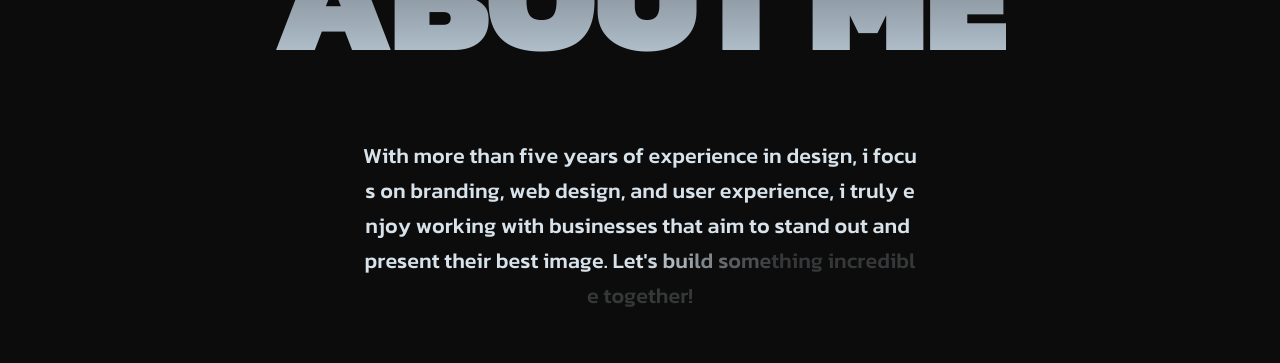
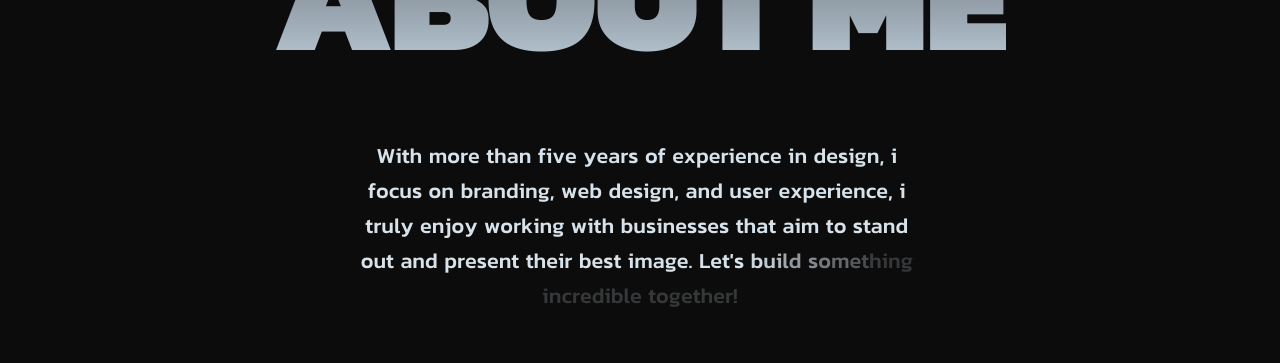
Before and after one commit to aayush-webdev/jin, a React (Vite) app: page / in a window 1280 px wide. Shown: the part 1760-2123 px from the top of the page. Built offline with nearby package versions, Linux system fonts and the light colour scheme; grey boxes are pictures that could not be loaded; the HTML template or start-up script is replaced by a standard one.

Commit message:
feat: add portfolio sections and animated text components

```diff
--- a/src/components/AnimatedText.tsx
+++ b/src/components/AnimatedText.tsx
@@ -15,27 +15,43 @@ export default function AnimatedText({ text, className = '', style = {} }: Anima
     offset: ['start 0.8', 'end 0.2'],
   })
 
-  const characters = text.split('')
+  // Split into words so the browser can only wrap at word boundaries,
+  // never mid-word. Each word is an inline-block so it stays together.
+  const words = text.split(' ')
+  const totalChars = text.replace(/ /g, '').length
+  let charIndex = 0
 
   return (
     <p
       ref={ref}
       className={`relative ${className}`}
-      style={{ overflowWrap: 'break-word', wordBreak: 'break-word', ...style }}
+      style={style}
       aria-label={text}
     >
-      {characters.map((char, i) => {
-        const start = i / characters.length
-        const end = start + 1 / characters.length
+      {words.map((word, wi) => {
+        const wordSpans = word.split('').map((char) => {
+          const globalIndex = charIndex
+          charIndex++
+          const start = globalIndex / totalChars
+          const end = Math.min(start + 1 / totalChars + 0.05, 1)
+          return (
+            <CharSpan
+              key={`${wi}-${globalIndex}`}
+              char={char}
+              progress={scrollYProgress}
+              start={start}
+              end={end}
+            />
+          )
+        })
 
         return (
-          <CharSpan
-            key={i}
-            char={char}
-            progress={scrollYProgress}
-            start={start}
-            end={Math.min(end + 0.05, 1)}
-          />
+          <span key={wi} style={{ display: 'inline-block', whiteSpace: 'nowrap' }}>
+            {wordSpans}
+            {wi < words.length - 1 && (
+              <span style={{ display: 'inline-block', width: '0.3em' }} aria-hidden />
+            )}
+          </span>
         )
       })}
     </p>
@@ -55,12 +71,12 @@ function CharSpan({ char, progress, start, end }: CharSpanProps) {
 
   return (
     <span style={{ position: 'relative', display: 'inline' }}>
-      <span style={{ opacity: 0, userSelect: 'none' }}>{char === ' ' ? '\u00A0' : char}</span>
+      <span style={{ opacity: 0, userSelect: 'none' }}>{char}</span>
       <motion.span
         style={{ opacity, position: 'absolute', left: 0, top: 0 }}
         aria-hidden
       >
-        {char === ' ' ? '\u00A0' : char}
+        {char}
       </motion.span>
     </span>
   )
--- a/src/sections/AboutSection.tsx
+++ b/src/sections/AboutSection.tsx
@@ -72,7 +72,7 @@ export default function AboutSection() {
           <AnimatedText
             text={ABOUT_TEXT}
             className="font-medium text-center leading-relaxed w-full max-w-[560px] text-[#D7E2EA]"
-            style={{ fontSize: 'clamp(1rem, 2vw, 1.35rem)', overflowWrap: 'break-word', wordBreak: 'break-word' }}
+            style={{ fontSize: 'clamp(1rem, 2vw, 1.35rem)' }}
           />
           <ContactButton id="about-contact-btn" />
         </div>
--- a/src/sections/ContactSection.tsx
+++ b/src/sections/ContactSection.tsx
@@ -282,7 +282,7 @@ export default function ContactSection() {
       <div className="mt-24 sm:mt-32 flex flex-col sm:flex-row justify-between items-center gap-4
         border-t border-[#D7E2EA]/10 pt-8 max-w-6xl mx-auto">
         <span className="text-[#D7E2EA]/30 text-sm font-light uppercase tracking-widest">
-          © 2025 Jack — 3D Creator
+          © 2026 Jack — 3D Creator
         </span>
         <span className="text-[#D7E2EA]/20 text-xs font-light">
           Designed &amp; built with passion
--- a/src/sections/HeroSection.tsx
+++ b/src/sections/HeroSection.tsx
@@ -34,9 +34,10 @@ export default function HeroSection() {
       {/* Hero heading */}
       <FadeIn delay={0.15} y={40} className="overflow-hidden px-3 sm:px-4 md:px-6">
         <h1
-          className="hero-heading font-black uppercase tracking-tight leading-none whitespace-nowrap w-full
+          className="hero-heading font-black uppercase tracking-tight leading-none w-full
             text-[14vw] sm:text-[15vw] md:text-[16vw] lg:text-[17.5vw]
             mt-6 sm:mt-4 md:-mt-5"
+          style={{ whiteSpace: 'nowrap', overflow: 'hidden', textOverflow: 'clip' }}
         >
           Hi, i&apos;m jack
         </h1>
@@ -67,12 +68,12 @@ export default function HeroSection() {
       </FadeIn>
 
       {/* Bottom bar */}
-      <div className="mt-auto flex justify-between items-end px-6 md:px-10 pb-7 sm:pb-8 md:pb-10">
+      <div className="mt-auto flex justify-between items-end px-6 md:px-10 pb-7 sm:pb-8 md:pb-10 relative z-20">
         <FadeIn delay={0.35} y={20}>
           <p
             className="text-[#D7E2EA] font-light uppercase tracking-wide leading-snug
-              max-w-[160px] sm:max-w-[220px] md:max-w-[260px]"
-            style={{ fontSize: 'clamp(0.75rem, 1.4vw, 1.5rem)' }}
+              max-w-[140px] sm:max-w-[220px] md:max-w-[260px]"
+            style={{ fontSize: 'clamp(0.65rem, 1.4vw, 1.5rem)' }}
           >
             a 3d creator driven by crafting striking and unforgettable projects
           </p>
--- a/src/sections/MarqueeSection.tsx
+++ b/src/sections/MarqueeSection.tsx
@@ -50,7 +50,7 @@ export default function MarqueeSection() {
   return (
     <section
       ref={sectionRef}
-      className="pt-24 sm:pt-32 md:pt-40 pb-10 overflow-hidden"
+      className="pt-24 sm:pt-32 md:pt-40 pb-10 overflow-x-hidden"
       style={{ backgroundColor: '#0C0C0C' }}
     >
       <div className="flex flex-col gap-3">
--- a/src/sections/ServicesSection.tsx
+++ b/src/sections/ServicesSection.tsx
@@ -49,7 +49,7 @@ export default function ServicesSection() {
       {/* Heading */}
       <FadeIn delay={0} y={40}>
         <h2
-          className="font-black uppercase text-center text-[#0C0C0C]
+          className="font-black uppercase leading-none tracking-tight text-center text-[#0C0C0C]
             mb-16 sm:mb-20 md:mb-28"
           style={{ fontSize: 'clamp(3rem, 12vw, 160px)' }}
         >
```
